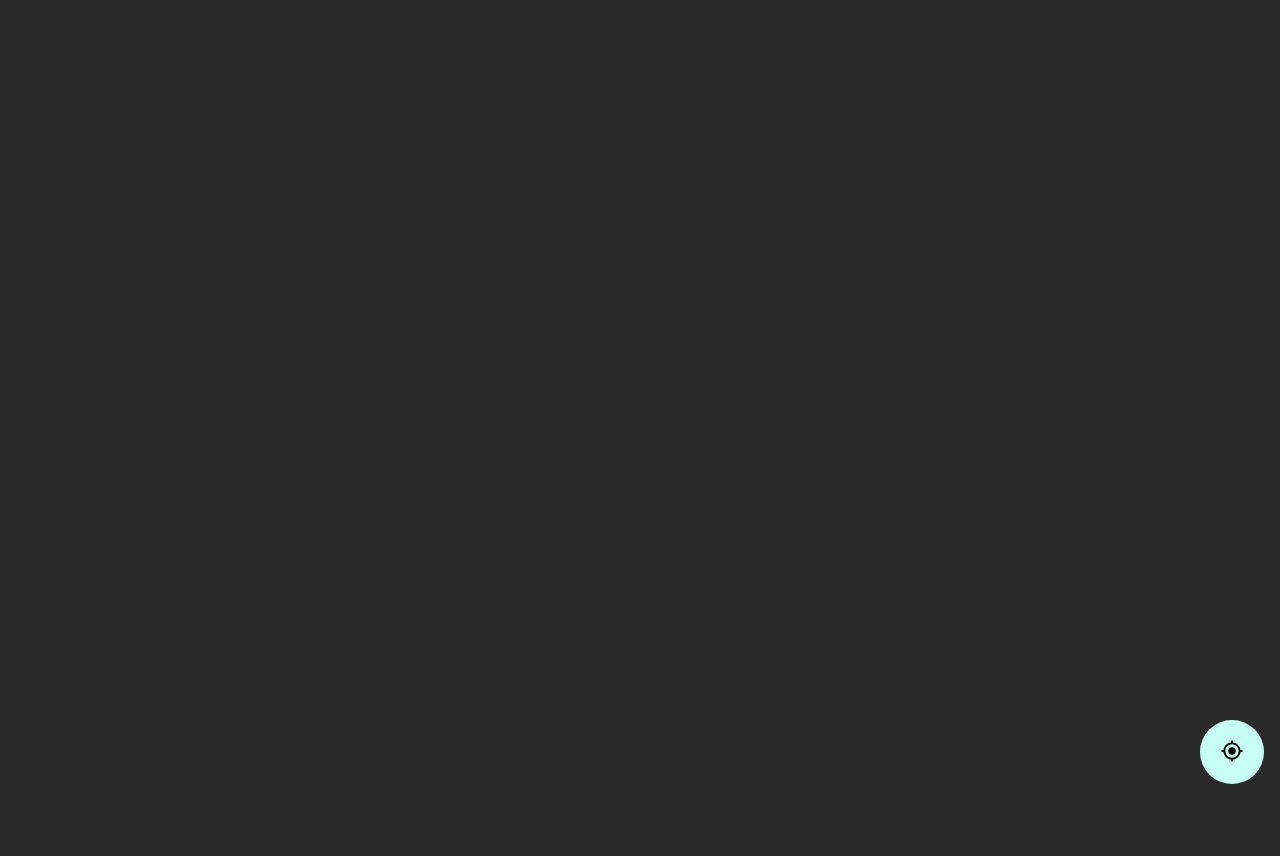
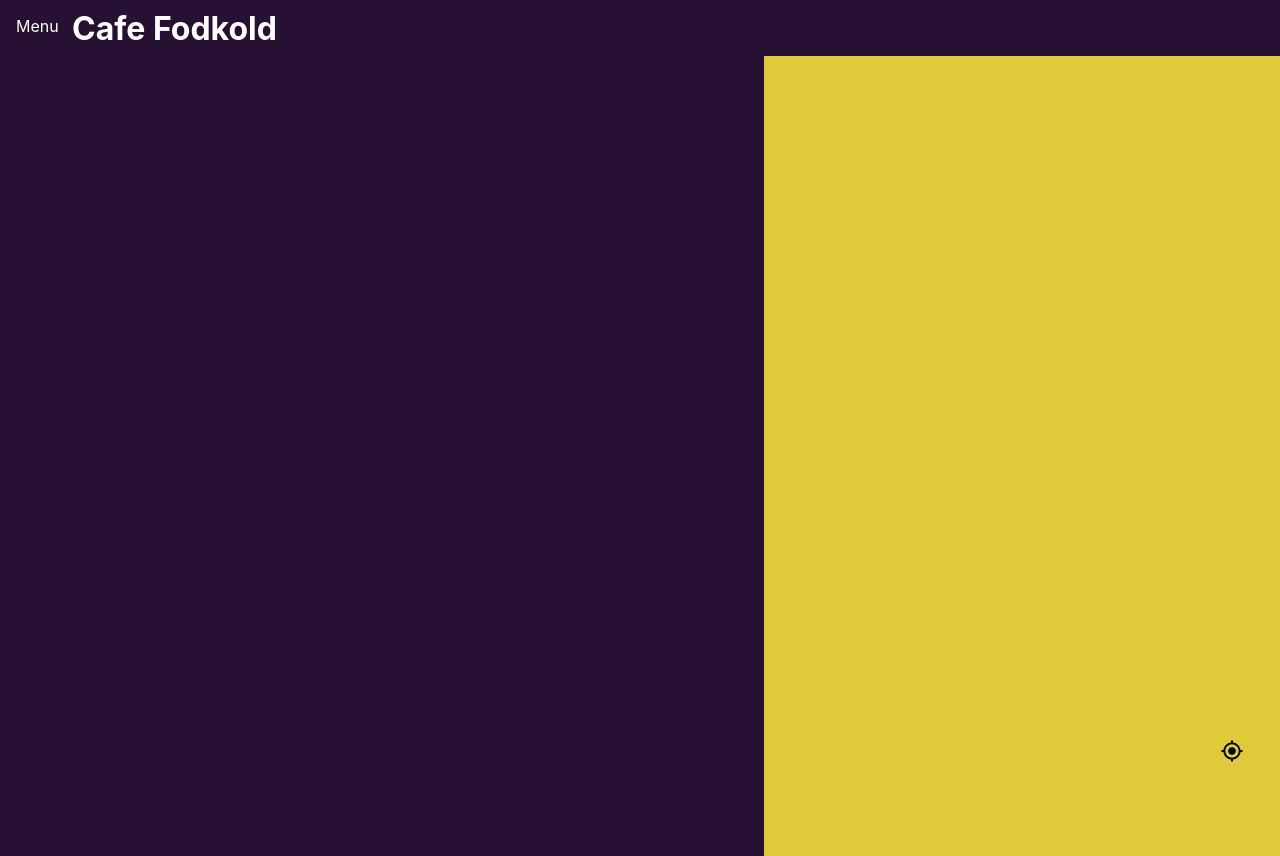
Before and after one commit to kristiannissen/cafe-fodkold, a Next.js app: page / in a window 1280 px wide. Before the commit the page ends 800 px from the top, so only its background shows below. Built offline with nearby package versions, Linux system fonts and the light colour scheme.

Commit message:
Off canvas menu

```diff
--- a/pages/_document.js
+++ b/pages/_document.js
@@ -3,16 +3,40 @@
  *
  */
 import Document, { Html, Head, Main, NextScript } from "next/document";
+import Link from "next/link";
 
 const MyDoc = () => {
   return (
     <Html>
       <Head />
       <body>
-        <Main />
-        <NextScript />
-        <div id="dialog-mount" />
-        <div id="toast-mount" />
+        <input type="checkbox" id="swipe" />
+        <label htmlFor="swipe">Menu</label>
+        <aside>
+          <nav>
+            <ul>
+              <li>
+                <Link href="/">Hjem</Link>
+              </li>
+              <li>
+                <Link href="/">Om Cafe Fodkold</Link>
+              </li>
+              <li>
+                <Link href="/">Pølsevognens historie</Link>
+              </li>
+            </ul>
+          </nav>
+        </aside>
+        <header>
+          <h1>Cafe Fodkold</h1>
+        </header>
+        <main>
+          <Main />
+          <NextScript />
+          <div id="dialog-mount" />
+          <div id="toast-mount" />
+        </main>
+        <footer></footer>
       </body>
     </Html>
   );
--- a/pages/index.js
+++ b/pages/index.js
@@ -58,7 +58,6 @@ const Home = () => {
       <Head>
         <title>Cafe Fodkold</title>
       </Head>
-      <main>
       <div className={styles.list}>
         {stands.map((stand) => (
           <div
@@ -85,7 +84,6 @@ const Home = () => {
         show={showToast}
         onHide={() => setShowToast(false)}
       />
-      </main>
     </>
   );
 };
--- a/styles/globals.css
+++ b/styles/globals.css
@@ -1,15 +1,9 @@
 :root {
-  --color_dark: #292929;
-  --color_900: #015457;
-  --color_800: #027374;
-  --color_700: #038785;
-  --color_600: #049592;
-  --color_500: #06a299;
-  --color_400: #08b3a6;
-  --color_300: #0ac4b4;
-  --color_200: #0ddac5;
-  --color_100: #70efde;
-  --color_50: #c8fff4;
+  --mellow_apricot: #ffb86f;
+  --citrine: #e0ca3c;
+  --alloy_orange: #ba5c12;
+  --russian_violet: #3e2f5b;
+  --dark_purple: #261132;
 }
 html {
   scroll-behavior: smooth;
@@ -17,13 +11,64 @@ html {
 html,
 body {
   padding: 0;
-  background-color: var(--color_dark);
-  color: var(--color_50);
+  background-color: var(--citrine);
+  color: var(--russian_violet);
   margin: 0 auto;
   font-family: -apple-system, BlinkMacSystemFont, Segoe UI, Roboto, Oxygen,
     Ubuntu, Cantarell, Fira Sans, Droid Sans, Helvetica Neue, sans-serif;
   font-size: 16px;
 }
+/* Menu */
+header {
+  height: 56px;
+  padding: 0 16px;
+  display: flex;
+  align-items: center;
+  background-color: var(--dark_purple);
+  color: #fff;
+}
+header h1 {
+  margin-left: 56px;
+}
+aside {
+  position: absolute;
+  top: 56px;
+  transform: translate3d(-260px, 0, 0);
+  transition: 0.3s;
+}
+input[type="checkbox"] {
+  opacity: 0;
+  position: absolute;
+}
+label[for="swipe"] {
+  cursor: pointer;
+  color: #fff;
+  position: absolute;
+  top: 16px;
+  left: 16px;
+}
+nav {
+  display: flex;
+  width: 80vw;
+  height: 100vh;
+  padding: 8px 16px;
+  background-color: var(--dark_purple);
+}
+nav ul {
+  margin: 0;
+  padding: 0;
+  list-style-type: none;
+}
+nav ul li {
+  margin-bottom: 16px;
+}
+nav a {
+  color: #fff;
+}
+#swipe:checked ~ aside {
+  transform: translate3d(0, 0, 0);
+}
+/* Menu */
 @media screen and (min-width: 320px) {
   html {
     font-size: calc(16px + 6 * ((100vw - 320px) / 680));
```
Lines whose indentation alone changed are shown as unchanged.
